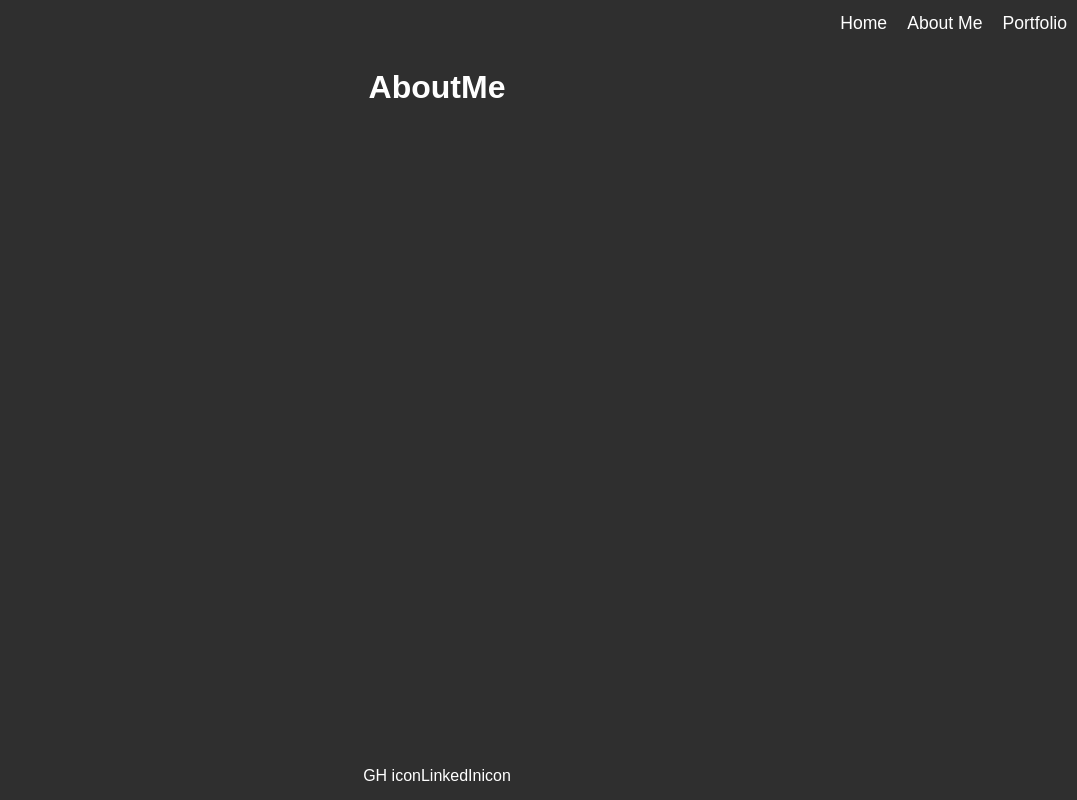
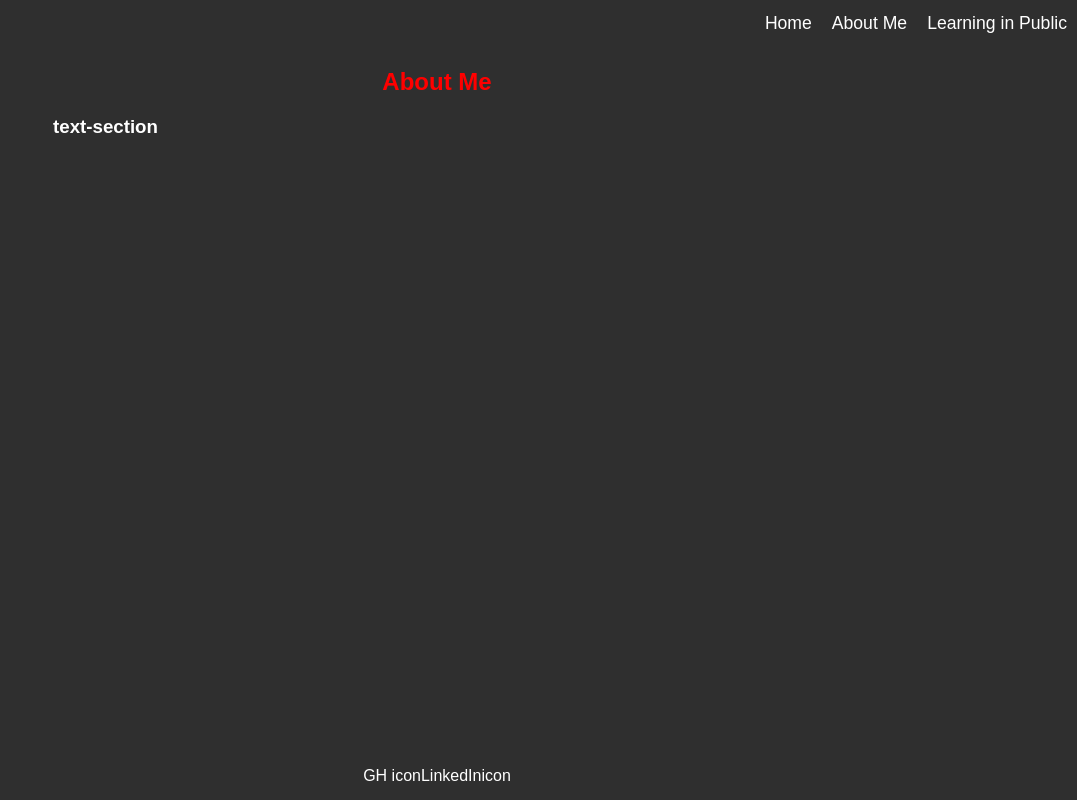
Before and after one commit to jk0609/personalsite, a React (Create React App) app: page /about in a window 1280 px wide. Shown: the whole page, without its empty margins (203-1280 px from the left). Built offline with nearby package versions, Linux system fonts and the light colour scheme.

Commit message:
renaming portfolio section, adding text component

```diff
--- a/package.json
+++ b/package.json
@@ -31,7 +31,7 @@
     "src/**/*.{js,jsx,json,css}": [
       "prettier --single-quote --write",
       "./node_modules/.bin/eslint --fix --config ./pre-commit.eslintrc.js .",
-      "git add"
+      "git add ."
     ]
   },
   "husky": {
--- a/pre-commit.eslintrc.js
+++ b/pre-commit.eslintrc.js
@@ -4,9 +4,9 @@ module.exports = {
   // so while the pre-commit hook is running no-console will throw an
   // error and fail your commit in this case. Add any rules that you want to fail
   // a commit here.
-  extends: ["./.eslintrc.js"],
+  extends: ['./.eslintrc.js'],
   rules: {
-    "no-console": 2,
-    "no-debugger": 2
+    'no-console': 2,
+    'no-debugger': 2
   }
 };
--- a/src/global-styles.js
+++ b/src/global-styles.js
@@ -7,11 +7,6 @@ export const GlobalStyle = createGlobalStyle`
     background-color: #2f2f2f;
     color: #fff;
     margin: 0;
-  }
-
-  .content-body {
-    display: flex;
-    justify-content: center;
   }
 
   p,
--- a/src/sharedResources/hooks.js
+++ b/src/sharedResources/hooks.js
@@ -1,4 +1,4 @@
-import { useEffect, useRef } from "react";
+import { useEffect, useRef } from 'react';
 
 export function useInterval(callback, delay) {
   // Creates a mutable ref object that persists for the lifetime of a component that calls this hook
--- a/src/views/AboutMe.jsx
+++ b/src/views/AboutMe.jsx
@@ -1,9 +1,11 @@
 import React from 'react';
+import TextSection from './components/TextSection';
 
 const AboutMe = () => (
-  <div>
-    <h1>AboutMe</h1>
-  </div>
+  <>
+    <h2 className="section-title">About Me</h2>
+    <TextSection />
+  </>
 );
 
 export default AboutMe;
--- /dev/null
+++ b/src/views/Learning.jsx
@@ -0,0 +1,9 @@
+import React from 'react';
+
+const Learning = () => (
+  <div>
+    <h1>Learning</h1>
+  </div>
+);
+
+export default Learning;
--- a/src/views/PageWrapper.jsx
+++ b/src/views/PageWrapper.jsx
@@ -1,22 +1,24 @@
 import React from 'react';
 import PropTypes from 'prop-types';
 import { BrowserRouter as Router, Route } from 'react-router-dom';
+
+import StyledContentWrapper from './styledComponents/StyledContentWrapper';
 
 import Masthead from './components/Masthead';
 import Footer from './components/Footer';
 import App from '../App';
 import AboutMe from '../views/AboutMe';
-import Portfolio from '../views/Portfolio';
+import Learning from '../views/Learning';
 
 const PageWrapper = props => (
   <>
     <Router>
       <Masthead />
-      <div className="content-body">
+      <StyledContentWrapper>
         <Route exact path="/" component={App} />
-        <Route path="/portfolio" component={Portfolio} />
+        <Route path="/learning" component={Learning} />
         <Route path="/about" component={AboutMe} />
-      </div>
+      </StyledContentWrapper>
       {React.Children.toArray(props.children)}
       <Footer />
     </Router>
--- a/src/views/Portfolio.jsx
+++ /dev/null
@@ -1,9 +0,0 @@
-import React from 'react';
-
-const Portfolio = () => (
-  <div>
-    <h1>Portfolio Me</h1>
-  </div>
-);
-
-export default Portfolio;
--- a/src/views/components/Masthead.jsx
+++ b/src/views/components/Masthead.jsx
@@ -5,9 +5,10 @@ import StyledMastheadWrapper from '../styledComponents/StyledMastheadWrapper';
 export const Masthead = () => (
   <StyledMastheadWrapper>
     <div className="masthead">
+      {/* TODO: Replace with left side icon/logo */}
       <Link to="/">Home</Link>
       <Link to="/about">About Me</Link>
-      <Link to="/portfolio">Portfolio</Link>
+      <Link to="/learning">Learning in Public</Link>
     </div>
   </StyledMastheadWrapper>
 );
--- /dev/null
+++ b/src/views/components/TextSection.jsx
@@ -0,0 +1,12 @@
+import React from 'react';
+import StyledTextSectionWrapper from '../styledComponents/StyledTextSectionWrapper';
+
+export const TextSection = () => (
+  <StyledTextSectionWrapper>
+    <div>
+      <h3>text-section</h3>
+    </div>
+  </StyledTextSectionWrapper>
+);
+
+export default TextSection;
--- /dev/null
+++ b/src/views/styledComponents/StyledContentWrapper.js
@@ -0,0 +1,10 @@
+import styled from 'styled-components';
+
+export default styled.div`
+  text-align: center;
+  margin: 0 20%;
+
+  .section-title {
+    color: red;
+  }
+`;
--- /dev/null
+++ b/src/views/styledComponents/StyledTextSectionWrapper.js
@@ -0,0 +1,5 @@
+import styled from 'styled-components';
+
+export default styled.div`
+  text-align: left;
+`;
```
